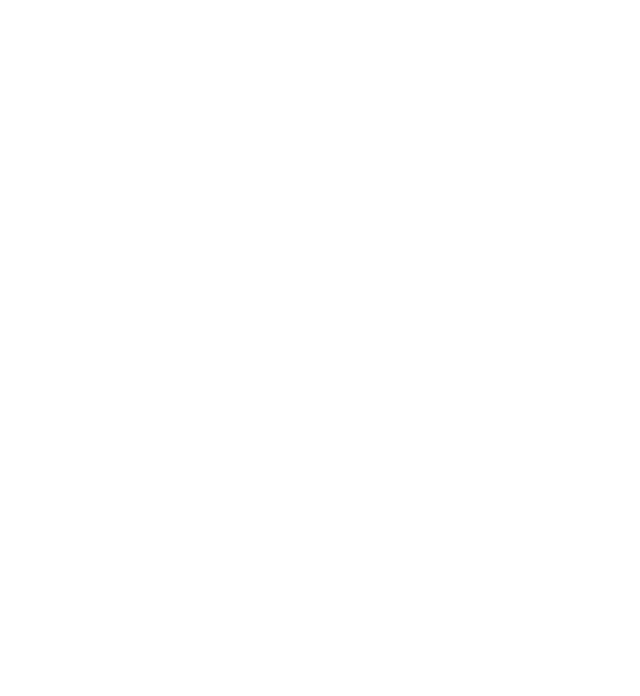
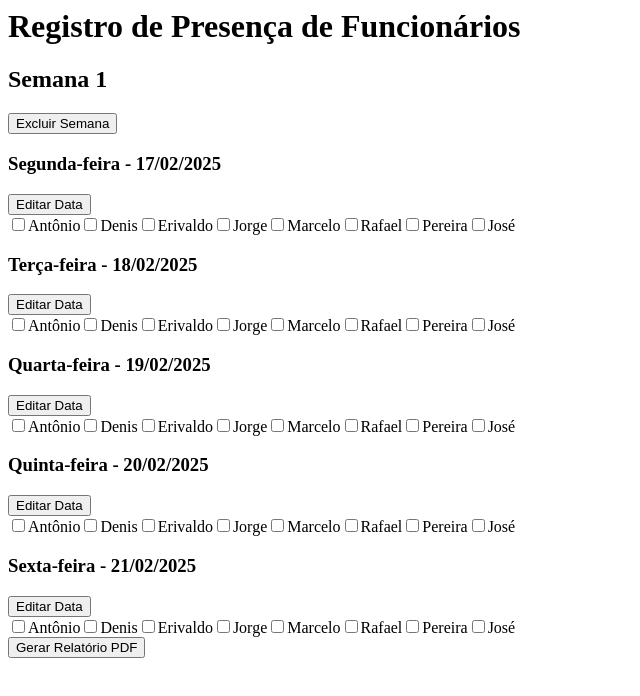
Before and after one commit to andremc331/app-DAFFI, a React (Create React App) app in the folder front/: page /funcionarios in a window 1280 px wide. Before the commit this address had no page. Shown: the top 696 px of the page, without its empty margins (0-640 px from the left). Built offline with nearby package versions, Linux system fonts and the light colour scheme.

Commit message:
funcionarios page

```diff
--- a/front/src/App.tsx
+++ b/front/src/App.tsx
@@ -9,6 +9,7 @@
 import FaleConosco from './pages/FaleConosco';
 import ProtectedRoute from './components/ProtectedRoute';
 import { AuthProvider } from './contexts/AuthContext';
+import Funcionarios from './pages/Funcionarios';
 
 const App: React.FC = () => {
   return (
@@ -21,9 +22,10 @@
           <Route path="/faleconosco" element={<FaleConosco />} />
 
           {/* Rotas protegidas */}
-          <Route path="/orcamentos" element={<ProtectedRoute element={<Orcamentos />} />} />
+          <Route path="/orcamentos" element=/*{<ProtectedRoute element=*/{<Orcamentos />} /*/>}*/ />
           <Route path="/gerar-contrato" element={<ProtectedRoute element={<GerarContrato />} />} />
           <Route path="/relatorios" element={<ProtectedRoute element={<RelatorioDiario />} />} />
+          <Route path="/funcionarios" element=/*{<ProtectedRoute element=*/{<Funcionarios/>}/*/>}*//>
         </Routes>
       </BrowserRouter>
     </AuthProvider>
--- /dev/null
+++ b/front/src/pages/Funcionarios.tsx
@@ -0,0 +1,179 @@
+import { useEffect, useState } from "react";
+import jsPDF from "jspdf";
+import autoTable from "jspdf-autotable";
+
+const funcionariosLista = [
+    "Antônio", "Denis", "Erivaldo", "Jorge", "Marcelo", "Rafael", "Pereira", "José"
+];
+
+const diasDaSemana = ["Segunda-feira", "Terça-feira", "Quarta-feira", "Quinta-feira", "Sexta-feira"];
+
+const getDatasDaSemana = () => {
+    const hoje = new Date();
+    const primeiroDia = new Date(hoje);
+    const diaSemana = hoje.getDay();
+    const ajuste = diaSemana === 0 ? -6 : 1 - diaSemana;
+    primeiroDia.setDate(hoje.getDate() + ajuste);
+
+    return diasDaSemana.map((dia, index) => {
+        const data = new Date(primeiroDia);
+        data.setDate(primeiroDia.getDate() + index);
+        return {
+            dia,
+            dataFormatada: data.toLocaleDateString("pt-BR"),
+        };
+    });
+};
+
+type Presencas = {
+    [funcionario: string]: boolean;
+};
+
+type RegistroDia = {
+    dia: string;
+    dataFormatada: string;
+    presencas: Presencas;
+};
+
+const Funcionarios = () => {
+    const [registro, setRegistro] = useState<RegistroDia[][]>([]);
+
+    useEffect(() => {
+        const dadosSalvos = localStorage.getItem("registroPresenca");
+        const semanaAnteriores: RegistroDia[][] = dadosSalvos ? JSON.parse(dadosSalvos) : [];
+
+        const semanaAtual = getDatasDaSemana();
+        const primeiraDataAtual = semanaAtual[0].dataFormatada;
+        const semanaJaExiste = semanaAnteriores.some(semana => semana[0]?.dataFormatada === primeiraDataAtual);
+
+        if (!semanaJaExiste) {
+            const novaSemana = semanaAtual.map(({ dia, dataFormatada }) => ({
+                dia,
+                dataFormatada,
+                presencas: {},
+            }));
+            const novoHistorico = [...semanaAnteriores, novaSemana];
+            setRegistro(novoHistorico);
+            localStorage.setItem("registroPresenca", JSON.stringify(novoHistorico));
+        } else {
+            setRegistro(semanaAnteriores);
+        }
+    }, []);
+
+    useEffect(() => {
+        if (registro.length > 0) {
+            localStorage.setItem("registroPresenca", JSON.stringify(registro));
+        }
+    }, [registro]);
+
+    const togglePresenca = (semanaIndex: number, diaIndex: number, funcionario: string) => {
+        setRegistro(prevRegistro =>
+            prevRegistro.map((semana, sIndex) =>
+                sIndex === semanaIndex
+                    ? semana.map((dia, dIndex) =>
+                        dIndex === diaIndex
+                            ? {
+                                ...dia,
+                                presencas: {
+                                    ...dia.presencas,
+                                    [funcionario]: !dia.presencas[funcionario],
+                                },
+                            }
+                            : dia
+                    )
+                    : semana
+            )
+        );
+    };
+
+    const editarData = (semanaIndex: number, diaIndex: number) => {
+        const novaData = prompt("Digite a nova data (DD/MM/AAAA):");
+        if (novaData) {
+            setRegistro(prevRegistro =>
+                prevRegistro.map((semana, sIndex) =>
+                    sIndex === semanaIndex
+                        ? semana.map((dia, dIndex) =>
+                            dIndex === diaIndex
+                                ? { ...dia, dataFormatada: novaData }
+                                : dia
+                        )
+                        : semana
+                )
+            );
+        }
+    };
+
+    const excluirSemana = (semanaIndex: number) => {
+        if (window.confirm("Tem certeza que deseja excluir esta semana?")) {
+            setRegistro(prevRegistro => prevRegistro.filter((_, sIndex) => sIndex !== semanaIndex));
+        }
+    };
+
+    const gerarPDF = () => {
+        const doc = new jsPDF();
+        doc.text("Relatório Semanal de Presença", 14, 10);
+        let startY = 20;
+
+        registro.forEach((semana) => {
+            semana.forEach((dia) => {
+                const dados = funcionariosLista.map((funcionario) => [
+                    funcionario,
+                    dia.presencas[funcionario] ? "Presente" : "Ausente"
+                ]);
+
+                autoTable(doc, {
+                    head: [[`${dia.dia} - ${dia.dataFormatada}`, "Status"]],
+                    body: dados,
+                    startY: startY,
+                    didParseCell: (data) => {
+                        if (data.section === "body" && data.column.index === 1) {
+                            const status = data.cell.text[0];
+                            if (status === "Ausente") {
+                                data.cell.styles.textColor = [255, 0, 0]; // Texto vermelho
+                            }
+                        }
+                    },
+                });
+
+                const lastY = (doc as any).lastAutoTable.finalY;
+                startY = lastY + 10;
+            });
+        });
+
+        doc.save("Relatório_Semanal.pdf");
+    };
+
+    return (
+        <div className="p-4">
+            <h1 className="text-2xl font-bold mb-4">Registro de Presença de Funcionários</h1>
+            {registro.length > 0 && registro.map((semana, semanaIndex) => (
+                <div key={semanaIndex} className="mb-4 p-4 border rounded-lg shadow">
+                    <h2 className="text-xl font-semibold">Semana {semanaIndex + 1}</h2>
+                    <button onClick={() => excluirSemana(semanaIndex)} className="bg-red-500 text-white p-2 rounded ml-4">Excluir Semana</button>
+                    {semana.map((dia, diaIndex) => (
+                        <div key={diaIndex} className="mt-4">
+                            <h3 className="text-xl font-medium">{dia.dia} - {dia.dataFormatada}</h3>
+                            <button onClick={() => editarData(semanaIndex, diaIndex)} className="ml-4 bg-yellow-500 text-white p-2 rounded">Editar Data</button>
+                            <div className="grid grid-cols-2 gap-2 mt-2">
+                                {funcionariosLista.map((funcionario) => (
+                                    <label key={funcionario} className="flex items-center space-x-2">
+                                        <input
+                                            type="checkbox"
+                                            checked={dia.presencas[funcionario] || false}
+                                            onChange={() => togglePresenca(semanaIndex, diaIndex, funcionario)}
+                                            className="w-5 h-5"
+                                        />
+                                        <span>{funcionario}</span>
+                                    </label>
+                                ))}
+                            </div>
+                        </div>
+                    ))}
+                </div>
+            ))}
+            <button onClick={gerarPDF} className="mt-4 p-3 bg-blue-600 text-white rounded-lg shadow-lg hover:bg-blue-700">Gerar Relatório PDF</button>
+        </div>
+    );
+};
+
+export default Funcionarios;
--- a/front/src/pages/Orcamentos.tsx
+++ b/front/src/pages/Orcamentos.tsx
@@ -348,6 +348,7 @@
           <SidebarItem onClick={() => navigate('/orcamentos')}>Orçamentos</SidebarItem>
           <SidebarItem onClick={() => navigate('/gerar-contrato')}>Contratos</SidebarItem>
           <SidebarItem onClick={() => navigate('/relatorios')}>Relatórios</SidebarItem>
+          <SidebarItem onClick={() => navigate('/funcionarios')}>Funcionários</SidebarItem>
           <SidebarItem>      <LogoutButton />
           </SidebarItem>
         </Sidebar>
```
Also changed, not shown: 1 other file (tests, documents, lock files or other folders).
